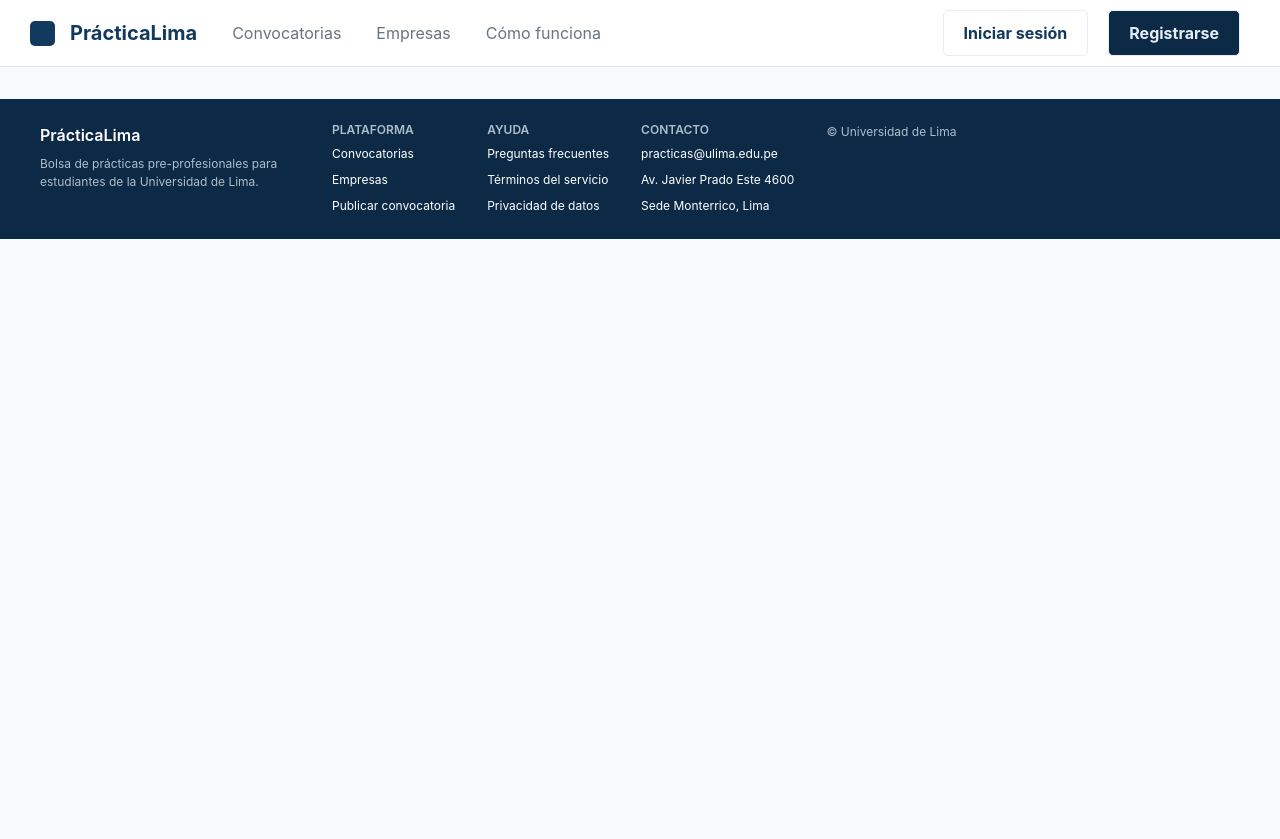
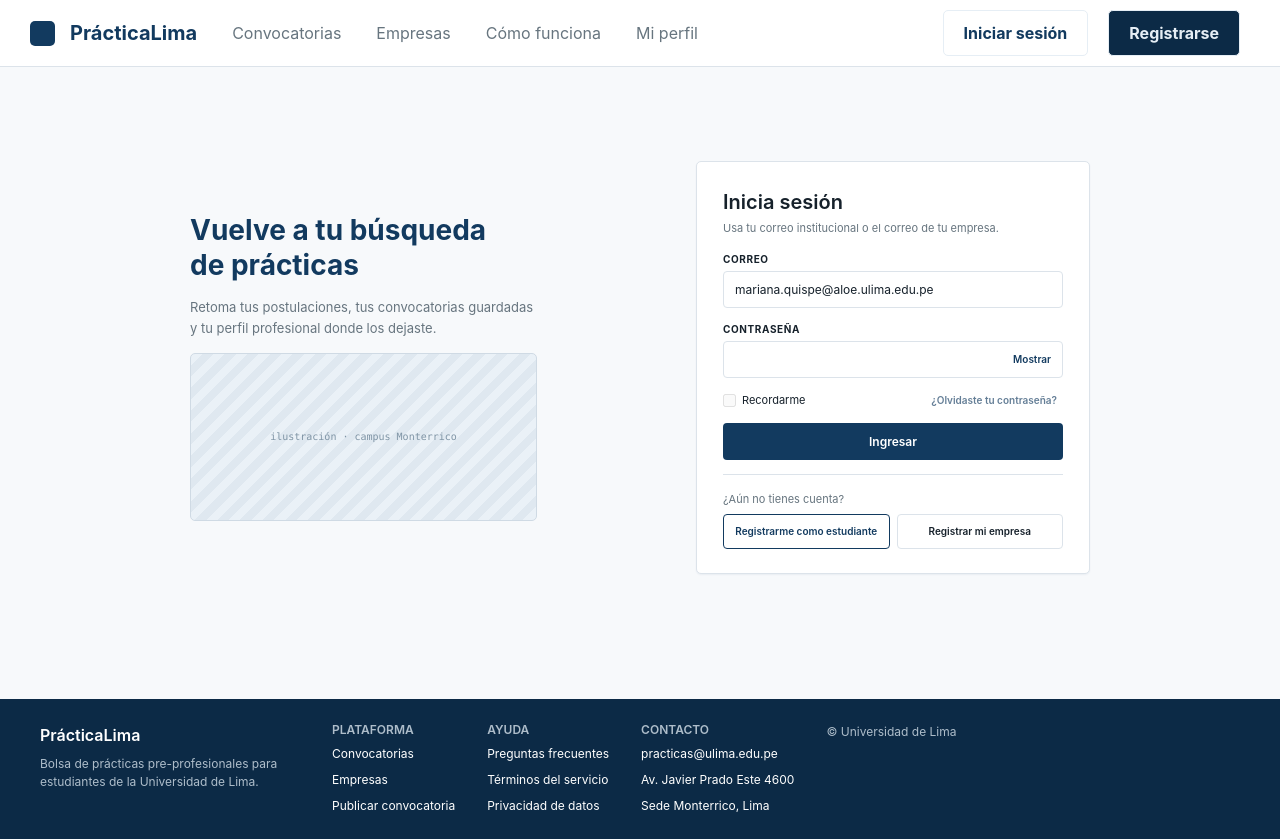
Before and after one commit to maespinar/Proyecto-PW, a React (Vite) app: page /iniciar-sesion in a window 1280 px wide. Before the commit the page ends 800 px from the top, so only its background shows below. Built offline with nearby package versions, Linux system fonts and the light colour scheme.

Commit message:
feat: react router y pagina de login

```diff
--- a/src/App.jsx
+++ b/src/App.jsx
@@ -1,17 +1,39 @@
-import { Route, Routes } from 'react-router-dom'
+import { useEffect } from 'react'
+import { Navigate, Route, Routes, useLocation } from 'react-router-dom'
 import Header from './HU-1/components/Header'
 import LandingPublica from './HU-1/pages/LandingPublica'
+import InicioDeSesion from './HU-1/pages/InicioDeSesion'
 import RutasPerfil from './HU-2/RutasPerfil'
 import Footer from './HU-1/components/Footer'
+import EnConstruccion from './HU-2/components/EnConstruccion'
 
 function App() {
+  const { pathname, hash } = useLocation()
+
+  useEffect(() => {
+    if (hash) document.getElementById(hash.slice(1))?.scrollIntoView()
+    else window.scrollTo(0, 0)
+  }, [pathname, hash])
+
   return (
     <>
       <Header />
       <main>
         <Routes>
           <Route path="/" element={<LandingPublica />} />
+          <Route path="/iniciar-sesion" element={<InicioDeSesion />} />
           <Route path="/perfil/*" element={<RutasPerfil />} />
+          {[
+            ['registro', 'Registrarse'],
+            ['empresas', 'Empresas'],
+            ['publicar', 'Publicar convocatoria'],
+            ['preguntas-frecuentes', 'Preguntas frecuentes'],
+            ['terminos', 'Términos del servicio'],
+            ['privacidad', 'Privacidad de datos'],
+          ].map(([ruta, titulo]) => (
+            <Route key={ruta} path={ruta} element={<EnConstruccion titulo={titulo} />} />
+          ))}
+          <Route path="*" element={<Navigate to="/" replace />} />
         </Routes>
       </main>
       <Footer />
--- a/src/HU-1/components/Footer.jsx
+++ b/src/HU-1/components/Footer.jsx
@@ -1,3 +1,4 @@
+import { Link } from 'react-router-dom'
 import '../styles/Footer.css'
 
 function Footer() {
@@ -14,18 +15,18 @@
         <nav className="footer-columna" aria-label="Plataforma">
           <h4>PLATAFORMA</h4>
           <ul>
-            <li><a href="#convocatorias">Convocatorias</a></li>
-            <li><a href="#">Empresas</a></li>
-            <li><a href="#">Publicar convocatoria</a></li>
+            <li><Link to="/#convocatorias">Convocatorias</Link></li>
+            <li><Link to="/empresas">Empresas</Link></li>
+            <li><Link to="/publicar">Publicar convocatoria</Link></li>
           </ul>
         </nav>
 
         <nav className="footer-columna" aria-label="Ayuda">
           <h4>AYUDA</h4>
           <ul>
-            <li><a href="#">Preguntas frecuentes</a></li>
-            <li><a href="#">Términos del servicio</a></li>
-            <li><a href="#">Privacidad de datos</a></li>
+            <li><Link to="/preguntas-frecuentes">Preguntas frecuentes</Link></li>
+            <li><Link to="/terminos">Términos del servicio</Link></li>
+            <li><Link to="/privacidad">Privacidad de datos</Link></li>
           </ul>
         </nav>
 
--- /dev/null
+++ b/src/HU-1/components/FormularioInicioSesion.jsx
@@ -0,0 +1,55 @@
+import { useState } from 'react'
+import { Link, useNavigate } from 'react-router-dom'
+import perfilPrueba from '../../HU-2/data/perfil.seed.json'
+
+export default function FormularioInicioSesion() {
+  const navigate = useNavigate()
+  const [mostrarClave, setMostrarClave] = useState(false)
+  const [error, setError] = useState('')
+
+  function ingresar(evento) {
+    evento.preventDefault()
+    const datos = new FormData(evento.currentTarget)
+    const correo = datos.get('correo').trim().toLowerCase()
+
+    // Acceso temporal al perfil de prueba, sin autenticación ni sesión persistente.
+    if (correo !== perfilPrueba.correo || datos.get('clave') !== 'ulima123') {
+      setError('El correo o la contraseña son incorrectos.')
+      return
+    }
+    navigate('/perfil')
+  }
+
+  return (
+    <form className="inicio-sesion-formulario" onSubmit={ingresar} onChange={() => setError('')} aria-labelledby="formulario-sesion-titulo">
+      <h2 id="formulario-sesion-titulo">Inicia sesión</h2>
+      <p className="inicio-sesion-ayuda">Usa tu correo institucional o el correo de tu empresa.</p>
+
+      <label className="inicio-sesion-etiqueta" htmlFor="sesion-correo">Correo</label>
+      <input id="sesion-correo" name="correo" type="email" autoComplete="username" defaultValue={perfilPrueba.correo} required aria-invalid={!!error} aria-describedby={error ? 'sesion-error' : undefined} />
+
+      <label className="inicio-sesion-etiqueta" htmlFor="sesion-clave">Contraseña</label>
+      <div className="inicio-sesion-clave">
+        <input id="sesion-clave" name="clave" type={mostrarClave ? 'text' : 'password'} autoComplete="current-password" required aria-invalid={!!error} aria-describedby={error ? 'sesion-error' : undefined} />
+        <button type="button" onClick={() => setMostrarClave(!mostrarClave)} aria-controls="sesion-clave" aria-pressed={mostrarClave}>
+          {mostrarClave ? 'Ocultar' : 'Mostrar'}
+        </button>
+      </div>
+
+      <div className="inicio-sesion-opciones">
+        <label title="Disponible próximamente"><input type="checkbox" disabled /> Recordarme</label>
+        <button type="button" disabled title="Disponible próximamente">¿Olvidaste tu contraseña?</button>
+      </div>
+      {error && <p id="sesion-error" className="inicio-sesion-error" role="alert">{error}</p>}
+      <button type="submit" className="inicio-sesion-ingresar">Ingresar</button>
+
+      <div className="inicio-sesion-registro">
+        <p className="inicio-sesion-ayuda">¿Aún no tienes cuenta?</p>
+        <div>
+          <Link to="/registro?tipo=estudiante">Registrarme como estudiante</Link>
+          <Link to="/registro?tipo=empresa">Registrar mi empresa</Link>
+        </div>
+      </div>
+    </form>
+  )
+}
--- a/src/HU-1/components/Header.jsx
+++ b/src/HU-1/components/Header.jsx
@@ -1,3 +1,4 @@
+import { Link } from 'react-router-dom'
 import '../styles/Header.css'
 
 function Header() {
@@ -8,17 +9,18 @@
                     <div id="cuadradito">
 
                     </div>
-                    <span className="logo-text">PrácticaLima</span>
+                    <Link to="/" className="logo-text text-decoration-none">PrácticaLima</Link>
 
                     <ul>
-                        <li><a href="#convocatorias">Convocatorias</a></li>
-                        <li><a href="#">Empresas</a></li>
-                        <li><a href="#como-funciona">Cómo funciona</a></li>
+                        <li><Link to="/#convocatorias">Convocatorias</Link></li>
+                        <li><Link to="/empresas">Empresas</Link></li>
+                        <li><Link to="/#como-funciona">Cómo funciona</Link></li>
+                        <li><Link to="/perfil">Mi perfil</Link></li>
                     </ul>
                 </div>
                 <div id="buttons">
-                    <button id="login-btn">Iniciar sesión</button>
-                    <button id="register-btn">Registrarse</button>
+                    <Link to="/iniciar-sesion" id="login-btn" className="text-decoration-none">Iniciar sesión</Link>
+                    <Link to="/registro" id="register-btn" className="text-decoration-none">Registrarse</Link>
                 </div>
             </header>
         </>
--- /dev/null
+++ b/src/HU-1/pages/InicioDeSesion.jsx
@@ -0,0 +1,17 @@
+import FormularioInicioSesion from '../components/FormularioInicioSesion'
+import '../styles/InicioDeSesion.css'
+
+export default function InicioDeSesion() {
+  return (
+    <section className="inicio-sesion" aria-labelledby="inicio-sesion-titulo">
+      <div className="inicio-sesion-presentacion">
+        <h1 id="inicio-sesion-titulo">Vuelve a tu búsqueda<br />de prácticas</h1>
+        <p>Retoma tus postulaciones, tus convocatorias guardadas y tu perfil profesional donde los dejaste.</p>
+        <div className="inicio-sesion-ilustracion" role="img" aria-label="Espacio para una ilustración del campus Monterrico">
+          ilustración · campus Monterrico
+        </div>
+      </div>
+      <FormularioInicioSesion />
+    </section>
+  )
+}
--- a/src/HU-1/pages/LandingPublica.jsx
+++ b/src/HU-1/pages/LandingPublica.jsx
@@ -1,4 +1,5 @@
 import { useState } from 'react'
+import { Link } from 'react-router-dom'
 import HeroPublico from '../components/HeroPublico'
 import ConvocatoriasDestacadas from '../components/ConvocatoriasDestacadas'
 import ComoFunciona from '../components/ComoFunciona'
@@ -33,7 +34,7 @@
             <h3>¿Buscas practicantes de la Universidad de Lima?</h3>
             <p>Publica tu convocatoria y recibe postulaciones filtradas por carrera y ciclo.</p>
           </div>
-          <button type="button">Publicar convocatoria</button>
+          <Link to="/publicar">Publicar convocatoria</Link>
         </div>
       </section>
     </>
--- /dev/null
+++ b/src/HU-1/styles/InicioDeSesion.css
@@ -0,0 +1,206 @@
+.inicio-sesion {
+  display: grid;
+  grid-template-columns: minmax(0, 347px) minmax(0, 394px);
+  justify-content: space-between;
+  align-items: center;
+  gap: 48px;
+  max-width: 948px;
+  min-height: 600px;
+  margin: 0 auto;
+  padding: 64px 24px;
+}
+
+.inicio-sesion-presentacion h1 {
+  margin: 0 0 14px;
+  color: var(--color-primary);
+  font-size: 28px;
+  font-weight: 700;
+  line-height: 1.25;
+}
+
+.inicio-sesion-presentacion p {
+  margin: 0 0 14px;
+  color: var(--color-text-muted);
+  font-size: 13px;
+  line-height: 1.6;
+}
+
+.inicio-sesion-ilustracion {
+  display: grid;
+  place-items: center;
+  min-height: 168px;
+  padding: 16px;
+  border: 1px solid #cfdae4;
+  border-radius: 5px;
+  background: repeating-linear-gradient(135deg, #eaf1f7 0 8px, #dfe8f0 8px 16px);
+  color: #7f94a5;
+  font-family: ui-monospace, SFMono-Regular, Consolas, monospace;
+  font-size: 10px;
+}
+
+.inicio-sesion-formulario {
+  padding: 28px 26px 24px;
+  border: 1px solid var(--color-border);
+  border-radius: 5px;
+  background: var(--color-surface);
+  box-shadow: var(--shadow-card);
+  font-size: 12px;
+}
+
+.inicio-sesion-formulario h2 {
+  margin: 0 0 6px;
+  font-size: 20px;
+  font-weight: 600;
+}
+
+.inicio-sesion-ayuda {
+  margin: 0 0 16px;
+  color: var(--color-text-muted);
+  font-size: 11px;
+}
+
+.inicio-sesion-etiqueta {
+  display: block;
+  margin-bottom: 4px;
+  font-size: 10px;
+  font-weight: 700;
+  letter-spacing: 0.06em;
+  text-transform: uppercase;
+}
+
+.inicio-sesion-formulario input:not([type='checkbox']) {
+  width: 100%;
+  min-width: 0;
+  height: 37px;
+  padding: 9px 11px;
+  border: 1px solid var(--color-border);
+  border-radius: 4px;
+  background: var(--color-surface);
+  color: var(--color-text);
+  font: inherit;
+}
+
+.inicio-sesion-formulario > input {
+  margin-bottom: 14px;
+}
+
+.inicio-sesion-clave {
+  position: relative;
+}
+
+.inicio-sesion-formulario .inicio-sesion-clave input {
+  padding-right: 70px;
+}
+
+.inicio-sesion-clave button {
+  position: absolute;
+  top: 0;
+  right: 0;
+  height: 100%;
+  padding-inline: 12px;
+}
+
+.inicio-sesion-clave button,
+.inicio-sesion-opciones button {
+  border: 0;
+  background: transparent;
+  color: var(--color-primary);
+  font-size: 10px;
+  font-weight: 600;
+}
+
+.inicio-sesion-opciones {
+  display: flex;
+  flex-wrap: wrap;
+  justify-content: space-between;
+  gap: 8px;
+  margin-block: 14px;
+  font-size: 11px;
+}
+
+.inicio-sesion-opciones label {
+  display: flex;
+  align-items: center;
+  gap: 6px;
+}
+
+.inicio-sesion-opciones :disabled {
+  cursor: not-allowed;
+  opacity: 0.65;
+}
+
+.inicio-sesion-ingresar {
+  width: 100%;
+  min-height: 37px;
+  border: 0;
+  border-radius: 4px;
+  background: var(--color-primary);
+  color: #fff;
+  font: inherit;
+  font-weight: 600;
+}
+
+.inicio-sesion-ingresar:hover {
+  background: var(--color-primary-dark);
+}
+
+.inicio-sesion-registro {
+  margin-top: 14px;
+  padding-top: 16px;
+  border-top: 1px solid var(--color-border);
+}
+
+.inicio-sesion-registro p {
+  margin-bottom: 6px;
+}
+
+.inicio-sesion-registro > div {
+  display: flex;
+  gap: 7px;
+}
+
+.inicio-sesion-registro a {
+  flex: 1;
+  padding: 9px 5px;
+  border: 1px solid var(--color-border);
+  border-radius: 4px;
+  color: var(--color-text);
+  font-size: 10px;
+  font-weight: 600;
+  text-align: center;
+  text-decoration: none;
+}
+
+.inicio-sesion-registro a:first-child {
+  border-color: var(--color-primary);
+  color: var(--color-primary);
+}
+
+.inicio-sesion-formulario :focus-visible {
+  outline: 2px solid var(--color-primary);
+  outline-offset: 2px;
+}
+
+.inicio-sesion-error {
+  margin: 0 0 12px;
+  color: var(--color-danger);
+}
+
+@media (max-width: 760px) {
+  .inicio-sesion {
+    grid-template-columns: minmax(0, 394px);
+    justify-content: center;
+    gap: 32px;
+    padding-block: 40px;
+  }
+}
+
+@media (max-width: 400px) {
+  .inicio-sesion-formulario {
+    padding: 24px 16px;
+  }
+
+  .inicio-sesion-registro > div {
+    flex-direction: column;
+  }
+}
--- a/src/HU-1/styles/LandingPublica.css
+++ b/src/HU-1/styles/LandingPublica.css
@@ -184,7 +184,8 @@
   font-size: 12px;
 }
 
-.publicar button {
+.publicar a {
+  text-decoration: none;
   flex: none;
   padding: 10px 20px;
   border: 0;
```
